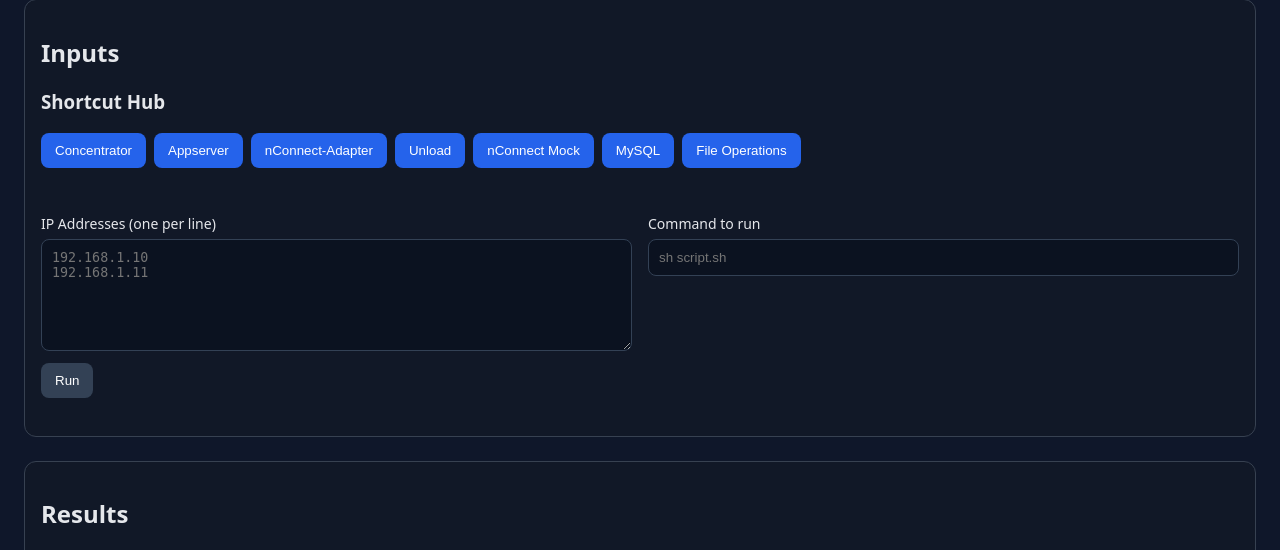
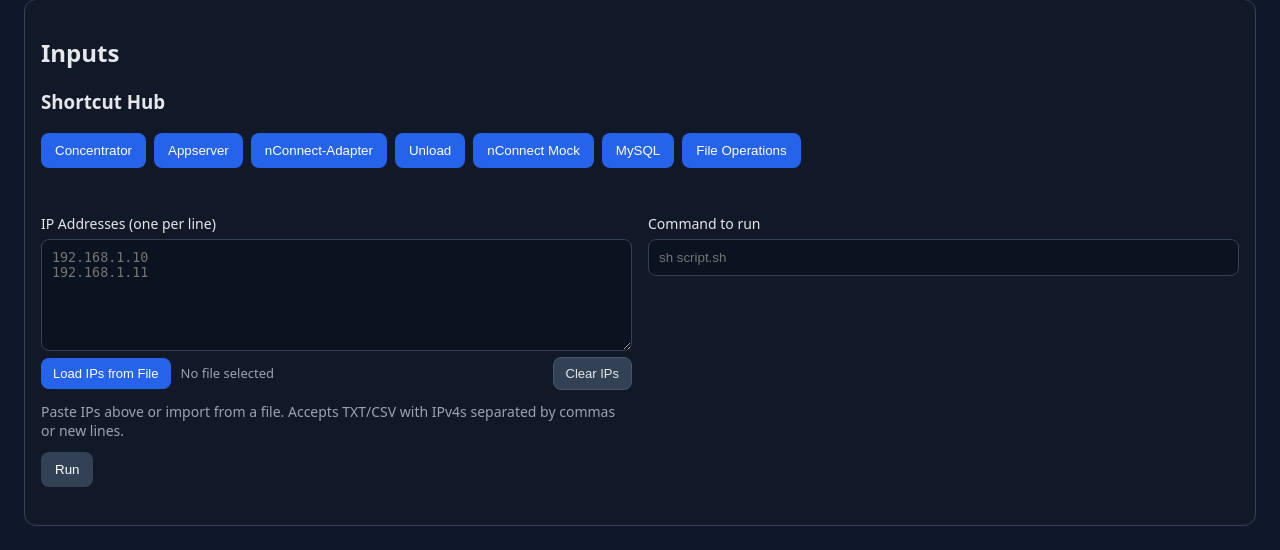
Before and after one commit to RN109167/load-test-util-remote-command-runner, a Flask app: page / in a window 1280 px wide. Shown: the part 137-687 px from the top of the page. Run offline with Flask 3, Linux system fonts and the light colour scheme.

Commit message:
Add file upload functionality with success/error banners and clear IPs feature

```diff
--- a/app/static/app.js
+++ b/app/static/app.js
@@ -1,5 +1,6 @@
 const form = document.getElementById('run-form');
 const formError = document.getElementById('form-error');
+const formSuccess = document.getElementById('form-success');
 const resultsBody = document.getElementById('results-body');
 // App UI logic: renders the Shortcut Hub, handles command execution,
 // file operation modals, and polls job status from the backend.
@@ -7,8 +8,21 @@ const hubEl = document.getElementById('shortcut-hub');
 const actionsEl = document.getElementById('shortcut-actions');
 const busyEl = document.getElementById('busy-indicator');
 const ipsTextarea = document.getElementById('ips');
+const ipsFileInput = document.getElementById('ips-file');
+const ipsFileBtn = document.getElementById('ips-file-btn');
+const ipsFileName = document.getElementById('ips-file-name');
+const ipsClearBtn = document.getElementById('ips-clear-btn');
 const commandInput = document.getElementById('command');
 const runBtn = document.getElementById('run-btn');
+
+// Common string constants (used 3+ times)
+const STRINGS = {
+  SUCCESS_ALL: 'All hosts completed successfully.',
+  FAILURE_SOME: 'One or more hosts failed. Please review results.',
+  NETWORK_ERROR_PREFIX: 'Network error: ',
+  NO_FILE_SELECTED: 'No file selected',
+  FILE_OPERATIONS: 'File Operations',
+};
 
 // Shortcut command definitions: grouped actions the user can run remotely
 const SHORTCUTS = {
@@ -41,13 +55,56 @@ const SHORTCUTS = {
     Stop: 'echo palmedia1 | sudo -S systemctl stop mysqld',
     Restart: 'echo palmedia1 | sudo -S systemctl restart mysqld',
   },
-  'File Operations': ['Copy From VM', 'Upload and Copy Files'],
+  [STRINGS.FILE_OPERATIONS]: ['Copy From VM', 'Upload and Copy Files'],
 };
 
-const CATEGORY_ORDER = ['Concentrator', 'Appserver', 'nConnect-Adapter', 'Unload', 'nConnect Mock', 'MySQL', 'File Operations'];
+const CATEGORY_ORDER = ['Concentrator', 'Appserver', 'nConnect-Adapter', 'Unload', 'nConnect Mock', 'MySQL', STRINGS.FILE_OPERATIONS];
 let selectedCategory = null;
 
 let currentIPs = [];
+
+// Timers for fading banners
+let successTimer = null;
+let errorTimer = null;
+
+function clearBannerTimer(timerRef) {
+  if (timerRef) {
+    clearTimeout(timerRef);
+  }
+}
+
+function fadeOutBanner(el, durationMs = 300) {
+  if (!el) return;
+  el.style.transition = `opacity ${durationMs}ms ease`;
+  el.style.opacity = '0';
+  setTimeout(() => {
+    el.classList.add('hidden');
+    el.style.opacity = '';
+    el.style.transition = '';
+  }, durationMs);
+}
+
+function showSuccessBanner(text, displayMs = 5000) {
+  if (!formSuccess) return;
+  // Clear any pending success fade-outs and hide error
+  clearBannerTimer(successTimer);
+  formError && formError.classList.add('hidden');
+  formSuccess.textContent = text || STRINGS.SUCCESS_ALL;
+  formSuccess.classList.remove('hidden');
+  formSuccess.style.opacity = '1';
+  successTimer = setTimeout(() => fadeOutBanner(formSuccess), displayMs);
+}
+
+function showErrorBanner(text, displayMs = 5000) {
+  if (!formError) return;
+  // Clear any pending error fade-outs and hide success
+  clearBannerTimer(errorTimer);
+  formSuccess && formSuccess.classList.add('hidden');
+  formError.textContent = text || STRINGS.FAILURE_SOME;
+  formError.classList.remove('hidden');
+  formError.style.opacity = '1';
+  errorTimer = setTimeout(() => fadeOutBanner(formError), displayMs);
+}
 
 function isValidIPv4(ip) {
   // Matches 0-255.0-255.0-255.0-255
@@ -171,10 +228,15 @@ function updateToolbarState() {
   const cmdFilled = (commandInput?.value || '').trim().length > 0;
   if (runBtn) runBtn.disabled = !(allValid && cmdFilled);
 
+  // Disable Clear IPs button when textarea is empty
+  const hasIpsText = (ipsTextarea?.value || '').trim().length > 0;
+  if (ipsClearBtn) ipsClearBtn.disabled = !hasIpsText;
+
   if (!allValid && ips.length > 0) {
     const invalid = ips.filter(ip => !isValidIPv4(ip));
     formError.textContent = `Invalid IP format: ${invalid.join(', ')}`;
     formError.classList.remove('hidden');
+    formSuccess && formSuccess.classList.add('hidden');
   } else {
     formError.classList.add('hidden');
   }
@@ -198,6 +260,66 @@ async function triggerCommand(label, command) {
 updateToolbarState();
 ipsTextarea.addEventListener('input', updateToolbarState);
 commandInput && commandInput.addEventListener('input', updateToolbarState);
+
+// Upload IPs file: parse .txt/.csv and fill textarea
+ipsFileBtn && ipsFileBtn.addEventListener('click', () => {
+  ipsFileInput && ipsFileInput.click();
+});
+
+ipsFileInput && ipsFileInput.addEventListener('change', () => {
+  formError.classList.add('hidden');
+  const file = ipsFileInput.files && ipsFileInput.files[0];
+  if (!file) {
+    if (ipsFileName) { ipsFileName.textContent = STRINGS.NO_FILE_SELECTED; ipsFileName.classList.add('muted'); }
+    return;
+  }
+  const extOk = /\.txt$|\.csv$/i.test(file.name) || (file.type || '').includes('text');
+  if (!extOk) {
+    formError.textContent = 'Please upload a .txt or .csv file containing IP addresses.';
+    formError.classList.remove('hidden');
+    ipsFileInput.value = '';
+    if (ipsFileName) { ipsFileName.textContent = STRINGS.NO_FILE_SELECTED; ipsFileName.classList.add('muted'); }
+    return;
+  }
+  const reader = new FileReader();
+  reader.onload = () => {
+    try {
+      const text = String(reader.result || '');
+      // Split by newline/comma/whitespace and validate IPv4 format
+      const tokens = sanitizeIPs(text);
+      const invalid = tokens.filter(ip => !isValidIPv4(ip));
+      if (!tokens.length || invalid.length) {
+        formError.textContent = 'File must contain valid IPv4s separated by new lines or commas.';
+        formError.classList.remove('hidden');
+        return;
+      }
+      // Fill textarea with one IP per line
+      ipsTextarea.value = tokens.join('\n');
+      if (ipsFileName) {
+        ipsFileName.textContent = `${file.name} — ${tokens.length} IP(s)`;
+        ipsFileName.classList.remove('muted');
+      }
+      updateToolbarState();
+    } catch (err) {
+      formError.textContent = 'Unable to parse IP file.';
+      formError.classList.remove('hidden');
+    }
+  };
+  reader.onerror = () => {
+    formError.textContent = 'Failed to read IP file.';
+    formError.classList.remove('hidden');
+  };
+  reader.readAsText(file);
+});
+
+// Clear IPs button: empties the textarea and resets state
+ipsClearBtn && ipsClearBtn.addEventListener('click', (e) => {
+  e.preventDefault();
+  formError.classList.add('hidden');
+  ipsTextarea.value = '';
+  if (ipsFileName) { ipsFileName.textContent = STRINGS.NO_FILE_SELECTED; ipsFileName.classList.add('muted'); }
+  updateToolbarState();
+});
 
 // Render category buttons in the Shortcut Hub
 function renderCategories() {
@@ -242,7 +364,7 @@ function renderActions(cat) {
     btn.addEventListener('click', async (e) => {
       e.preventDefault();
       e.stopPropagation();
-      if (cat === 'File Operations') {
+      if (cat === STRINGS.FILE_OPERATIONS) {
         if (label === 'Copy From VM') {
           const copyModal = document.getElementById('copy-modal');
           const copyError = document.getElementById('copy-error');
@@ -287,6 +409,8 @@ uploadCancelBtn && uploadCancelBtn.addEventListener('click', () => {
   uploadForm && uploadForm.reset();
   if (uploadError) uploadError.classList.add('hidden');
   if (uploadFileName) uploadFileName.textContent = 'No file selected';
+  // Use constant string
+  if (uploadFileName) uploadFileName.textContent = STRINGS.NO_FILE_SELECTED;
 });
 // Enhanced file input: trigger native picker and show selected filename
 uploadFileBtn && uploadFileBtn.addEventListener('click', () => {
@@ -301,24 +425,29 @@ uploadFileInput && uploadFileInput.addEventListener('change', () => {
     uploadFileName.textContent = `${f.name} (${sizeMB} MB)`;
     uploadFileName.classList.remove('muted');
   } else {
-    uploadFileName.textContent = 'No file selected';
+    uploadFileName.textContent = STRINGS.NO_FILE_SELECTED;
     uploadFileName.classList.add('muted');
   }
 });
 
+
 uploadForm && uploadForm.addEventListener('submit', async (e) => {
   e.preventDefault();
+  // Close the dialog immediately on submit
+  uploadModal.classList.add('hidden');
   uploadError.classList.add('hidden');
+  formSuccess && formSuccess.classList.add('hidden');
+  // Also stop any fade timers
+  clearBannerTimer(successTimer);
+  clearBannerTimer(errorTimer);
   const ips = sanitizeIPs(ipsTextarea.value);
   if (!validateAllIPs(ips)) {
-    uploadError.textContent = ips.length ? 'Please correct invalid IPs before uploading.' : 'Please provide at least one IP address.';
-    uploadError.classList.remove('hidden');
+    // Keep processing status in results; dialog remains closed
     return;
   }
   const file = uploadFileInput && uploadFileInput.files && uploadFileInput.files[0];
   if (!file) {
-    uploadError.textContent = 'Please select a file to upload.';
-    uploadError.classList.remove('hidden');
+    // No file selected; dialog remains closed
     return;
   }
   const destDir = (uploadDestInput?.value || '').trim();
@@ -340,11 +469,9 @@ uploadForm && uploadForm.addEventListener('submit', async (e) => {
     const res = await fetch('/api/upload-copy', { method: 'POST', body: formData });
     const data = await res.json();
     if (!data.ok) {
-      uploadError.textContent = data.error || 'Upload failed';
-      uploadError.classList.remove('hidden');
-      return;
+      // Surface backend error on the main screen
+      showErrorBanner(data.error || 'Upload failed');
     }
-    uploadModal.classList.add('hidden');
     currentIPs = ips;
     const job = { statuses: data.statuses || {}, results: {} };
     for (const ip of ips) {
@@ -354,9 +481,17 @@ uploadForm && uploadForm.addEventListener('submit', async (e) => {
       if (r && r.error) job.results[ip].stderr = r.error;
     }
     renderTable(currentIPs, job);
+    // Show a global message if any host failed
+    const statuses = data.statuses || {};
+    const anyFailed = ips.some(ip => statuses[ip] !== 'completed');
+    if (anyFailed) {
+      showErrorBanner(STRINGS.FAILURE_SOME);
+    } else {
+      showSuccessBanner(STRINGS.SUCCESS_ALL);
+    }
   } catch (err) {
-    uploadError.textContent = 'Network error: ' + err.message;
-    uploadError.classList.remove('hidden');
+    // Network error; modal remains closed and error shown on main screen
+    showErrorBanner(STRINGS.NETWORK_ERROR_PREFIX + err.message);
   } finally {
     setDisabledState(false);
     uploadForm && uploadForm.reset();
@@ -385,11 +520,15 @@ copyCancelBtn && copyCancelBtn.addEventListener('click', () => {
 
 copyForm && copyForm.addEventListener('submit', async (e) => {
   e.preventDefault();
+  // Close the dialog immediately on submit
+  copyModal.classList.add('hidden');
   copyError.classList.add('hidden');
+  formSuccess && formSuccess.classList.add('hidden');
+  clearBannerTimer(successTimer);
+  clearBannerTimer(errorTimer);
   const ips = sanitizeIPs(ipsTextarea.value);
   if (!validateAllIPs(ips)) {
-    copyError.textContent = ips.length ? 'Please correct invalid target IPs.' : 'Please provide target IPs in the main form.';
-    copyError.classList.remove('hidden');
+    // Invalid targets; dialog remains closed
     return;
   }
   const srcIp = (srcIpInput?.value || '').trim();
@@ -398,13 +537,9 @@ copyForm && copyForm.addEventListener('submit', async (e) => {
   const srcPort = Number(srcPortInput?.value || 22);
   const srcPath = (srcPathInput?.value || '').trim();
   if (!isValidIPv4(srcIp)) {
-    copyError.textContent = 'Invalid source IP.';
-    copyError.classList.remove('hidden');
     return;
   }
   if (!srcUser || !srcPass || !srcPath) {
-    copyError.textContent = 'Username, password, and source file path are required.';
-    copyError.classList.remove('hidden');
     return;
   }
   const confirmed = window.confirm(`Copy '${srcPath}' from ${srcIp} to ${ips.length} host(s)?`);
@@ -425,11 +560,9 @@ copyForm && copyForm.addEventListener('submit', async (e) => {
     });
     const data = await res.json();
     if (!data.ok) {
-      copyError.textContent = data.error || 'Copy failed';
-      copyError.classList.remove('hidden');
-      return;
+      // Surface backend error on the main screen
+      showErrorBanner(data.error || 'Copy failed');
     }
-    copyModal.classList.add('hidden');
     currentIPs = ips;
     const job = { statuses: data.statuses || {}, results: {} };
     for (const ip of ips) {
@@ -439,9 +572,17 @@ copyForm && copyForm.addEventListener('submit', async (e) => {
       if (r && r.error) job.results[ip].stderr = r.error;
     }
     renderTable(currentIPs, job);
+    // Show a global message if any host failed
+    const statuses = data.statuses || {};
+    const anyFailed = ips.some(ip => statuses[ip] !== 'completed');
+    if (anyFailed) {
+      showErrorBanner(STRINGS.FAILURE_SOME);
+    } else {
+      showSuccessBanner(STRINGS.SUCCESS_ALL);
+    }
   } catch (err) {
-    copyError.textContent = 'Network error: ' + err.message;
-    copyError.classList.remove('hidden');
+    // Network error; modal remains closed and error shown on main screen
+    showErrorBanner(STRINGS.NETWORK_ERROR_PREFIX + err.message);
   } finally {
     setDisabledState(false);
     // Reset form inputs
@@ -475,6 +616,7 @@ form.addEventListener('submit', async (e) => {
 async function startJob(ips, command) {
   // Disable controls until job completes (or polling finishes)
   setDisabledState(true);
+  formSuccess && formSuccess.classList.add('hidden');
   try {
     const res = await fetch('/api/execute', {
       method: 'POST',
@@ -500,7 +642,7 @@ async function startJob(ips, command) {
       await pollJob(data.jobId);
     }
   } catch (err) {
-    formError.textContent = 'Network error: ' + err.message;
+    formError.textContent = STRINGS.NETWORK_ERROR_PREFIX + err.message;
     formError.classList.remove('hidden');
   } finally {
     // Controls remain disabled for async; pollJob will re-enable on completion
@@ -510,8 +652,16 @@ async function startJob(ips, command) {
 function setDisabledState(disabled) {
   if (runBtn) runBtn.disabled = disabled;
   // Disable/enable category buttons and currently rendered sub-action buttons
-  hubEl.querySelectorAll('button').forEach(b => { b.disabled = disabled; });
-  actionsEl.querySelectorAll('button').forEach(b => { b.disabled = disabled; });
+  hubEl.querySelectorAll('button').forEach(b => {
+    // Keep 'File Operations' category enabled even while busy
+    const isFileOpsCat = (b.textContent || '').trim() === STRINGS.FILE_OPERATIONS;
+    b.disabled = disabled && !isFileOpsCat;
+  });
+  actionsEl.querySelectorAll('button').forEach(b => {
+    // When busy, only allow actions if current category is 'File Operations'
+    const allowActions = selectedCategory === STRINGS.FILE_OPERATIONS;
+    b.disabled = disabled && !allowActions;
+  });
   if (busyEl) busyEl.classList.toggle('hidden', !disabled);
   if (!disabled) {
     // Re-apply validation gating when re-enabling controls
--- a/app/static/styles.css
+++ b/app/static/styles.css
@@ -1,3 +1,12 @@
+/* Success banner styling */
+#form-success {
+  color: #21a453; /* green text */
+  background-color: rgba(33, 164, 83, 0.12);
+  border: 1px solid rgba(33, 164, 83, 0.6);
+  border-radius: 4px;
+  padding: 8px 10px;
+  margin-top: 12px; /* space below Run button */
+}
 * { box-sizing: border-box; }
 html, body { height: 100%; }
 body { font-family: system-ui, -apple-system, Segoe UI, Roboto, Helvetica, Arial, sans-serif; margin: 0; background: #0f172a; color: #e5e7eb; }
@@ -59,3 +68,5 @@ footer { padding: 24px; color: #94a3b8; }
 .file-button:hover { background: #1d4ed8; }
 .file-name { font-size: 13px; }
 .muted { color: #9ca3af; }
+.ghost-button { background: transparent; color: #e5e7eb; border: 1px solid #475569; border-radius: 8px; padding: 8px 12px; cursor: pointer; font-size: 13px; }
+.ghost-button:hover { background: rgba(71,85,105,0.25); }
--- a/app/templates/index.html
+++ b/app/templates/index.html
@@ -32,6 +32,14 @@
             IP Addresses (one per line)
             <textarea id="ips" rows="6" placeholder="192.168.1.10
 192.168.1.11"></textarea>
+            <!-- Upload IPs: accepts .txt/.csv with IPs separated by new lines or commas -->
+            <input type="file" id="ips-file" class="file-input-hidden" accept=".txt,.csv,text/plain" />
+            <div class="file-picker">
+              <button type="button" id="ips-file-btn" class="file-button">Load IPs from File</button>
+              <span id="ips-file-name" class="file-name muted">No file selected</span>
+              <button type="button" id="ips-clear-btn" class="ghost-button" style="margin-left:auto">Clear IPs</button>
+            </div>
+            <div class="muted" style="margin-top:6px">Paste IPs above or import from a file. Accepts TXT/CSV with IPv4s separated by commas or new lines.</div>
           </label>
           <label>
             Command to run
@@ -42,6 +50,7 @@
           <button type="submit" id="run-btn" disabled>Run</button>
         </div>
         <div id="form-error" class="error hidden"></div>
+        <div id="form-success" class="hidden">All hosts completed successfully.</div>
 
         <br/>
       </form>
```
